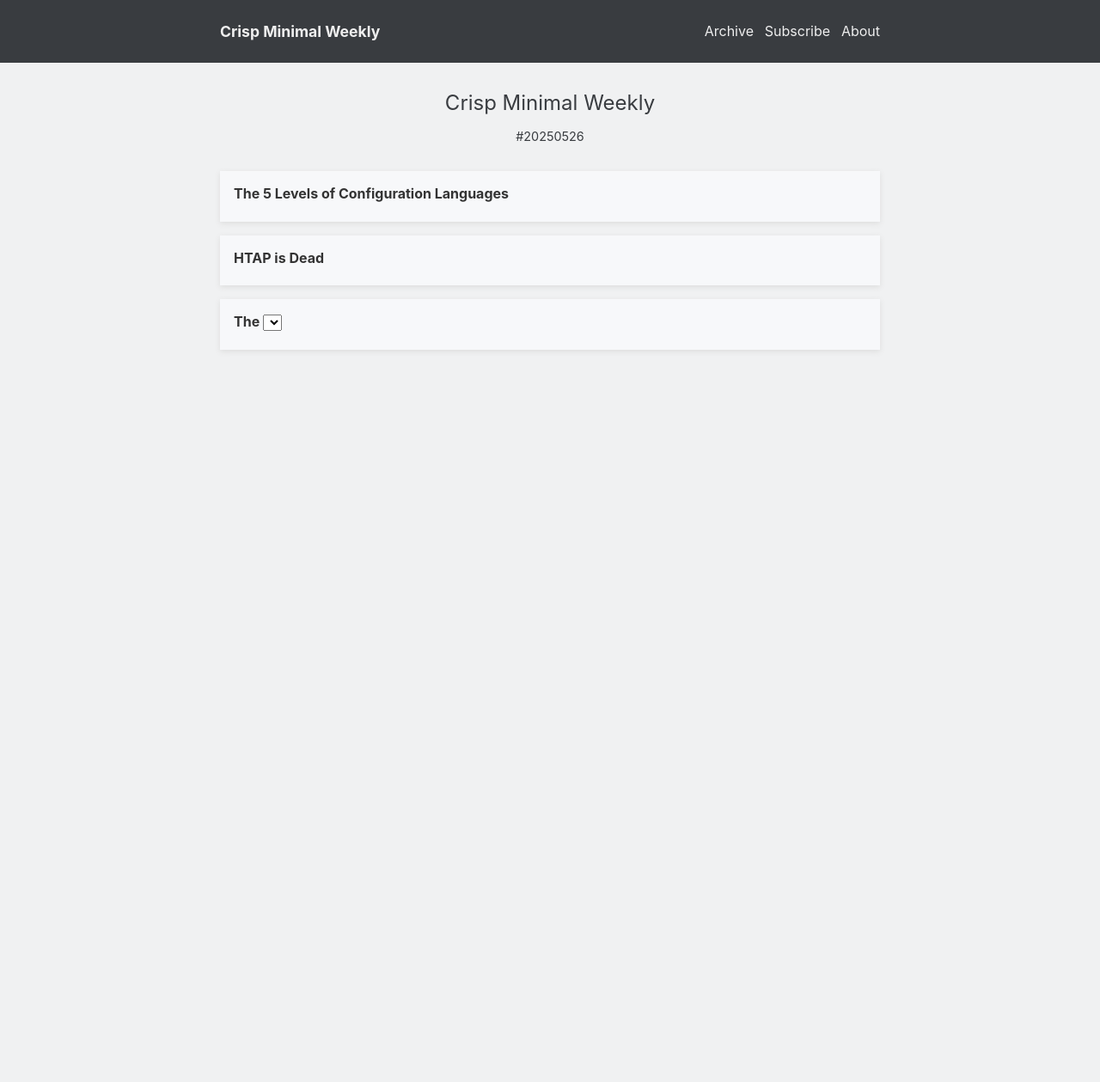
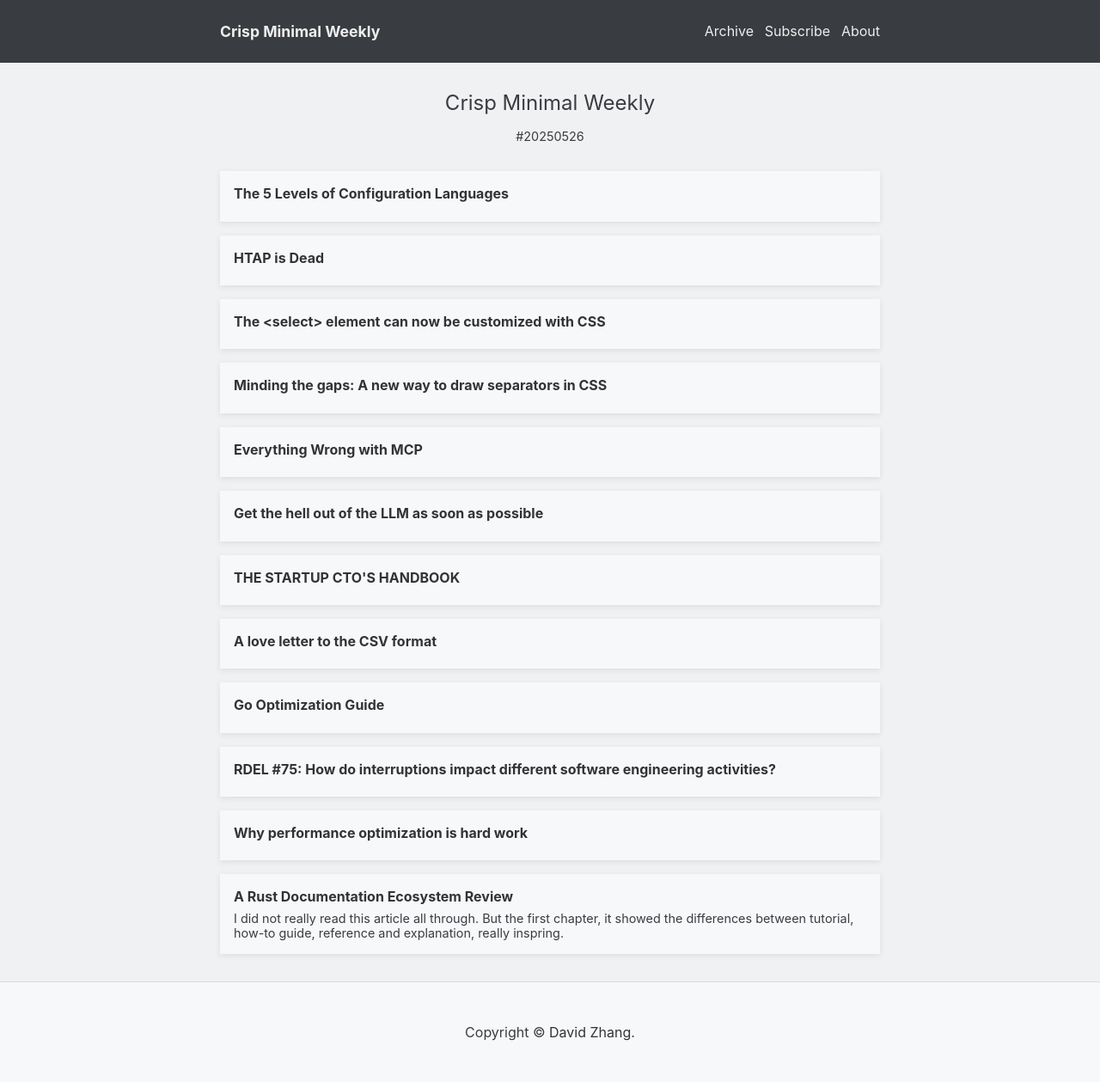
Before and after one commit to crispgm/weekly, a Jekyll site: the page built from _posts/2025-05-26-weekly.md, in a window 1280 px wide. Shown: the whole page at 86% size. Built offline with Jekyll 4.4.1, drawn with Linux system fonts in a browser that asks for light colours; before the commit the page ends 900 px from its top, so only the background shows below that.

Commit message:
fix: gt and lt marks

```diff
--- a/_posts/2025-05-26-weekly.md
+++ b/_posts/2025-05-26-weekly.md
@@ -4,7 +4,7 @@ articles:
     link:     "https://beza1e1.tuxen.de/config_levels.html"
   - title:    "HTAP is Dead"
     link:     "https://www.mooncake.dev/blog/htap-is-dead"
-  - title:    "The <select> element can now be customized with CSS"
+  - title:    "The &lt;select&gt; element can now be customized with CSS"
     link:     "https://developer.chrome.com/blog/a-customizable-select"
   - title:    "Minding the gaps: A new way to draw separators in CSS"
     link:     "https://blogs.windows.com/msedgedev/2025/03/19/minding-the-gaps-a-new-way-to-draw-separators-in-css/"
```
